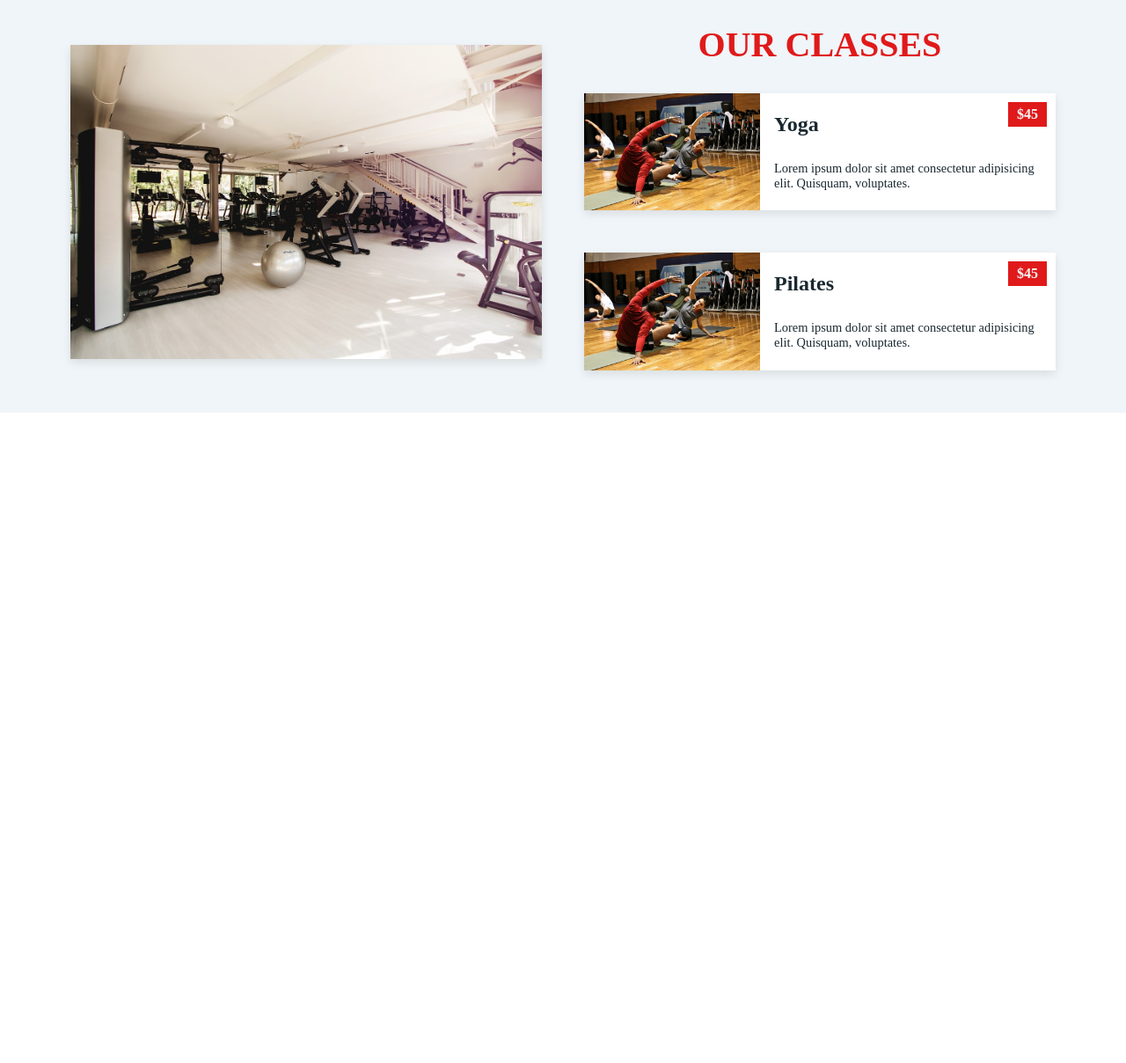
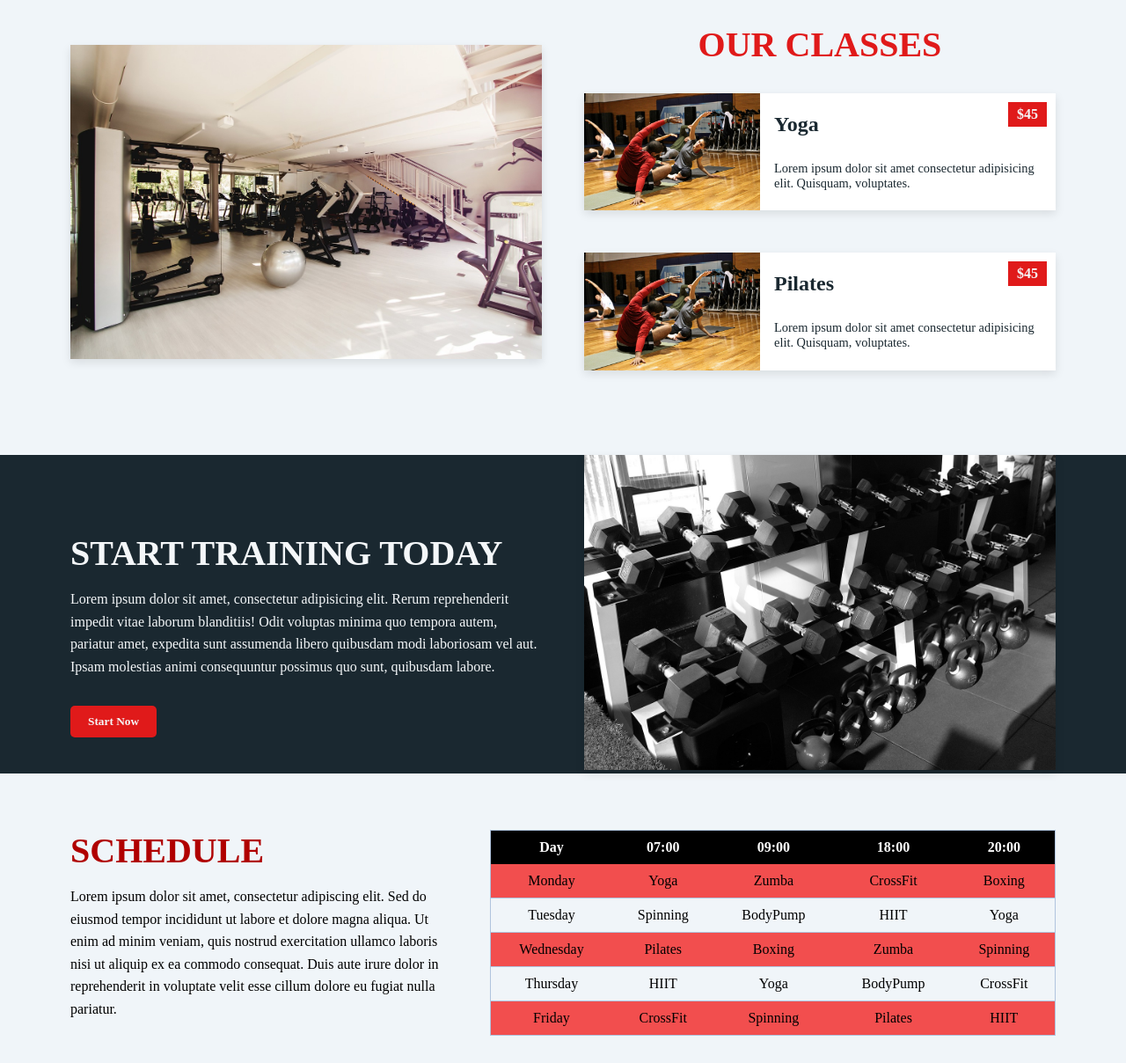
Before and after one commit to alejandrovt6/Webpages, a plain HTML site: page 03 Gym/index.html in a window 1280 px wide. Shown: the part 1894-3102 px from the top of the page at 88% size. Before the commit the page ends 2363 px from the top, so only its background shows below. Drawn offline with nearby package versions, Linux system fonts and the light colour scheme.

Commit message:
schedule

```diff
--- a/03 Gym/css/style.css
+++ b/03 Gym/css/style.css
@@ -368,6 +368,7 @@ CLASSES
     display: flex;
     align-items: flex-start;
     justify-content: space-between;
+    padding-bottom: 5rem;
 }
 
 .classes-img {
@@ -448,6 +449,131 @@ CLASSES
     font-size: 1rem;
 }
 
+/*******************************
+START NOW
+********************************/
+.start {
+    background: var(--text-dark);
+    display: flex;
+    align-items: center;
+    justify-content: space-between;
+    padding: 0 5rem;
+    gap: 3rem;
+}
+
+.start-content {
+    flex: 1;
+    display: flex;
+    flex-direction: column;
+    justify-content: left;
+}
+
+.start-title {
+    color: var(--text-light);
+    font-size: 2.5rem;
+    margin-bottom: 1rem;
+    text-align: left;
+}
+
+.start-text {
+    color: var(--text-light);
+    line-height: 1.6;
+    margin-bottom: 2rem;
+}
+
+.start-btn {
+    align-self: flex-start;
+    padding: 10px 20px;
+    background-color: var(--main);
+    color: var(--text-light);
+    border: none;
+    cursor: pointer;
+    transition: background-color 0.3s ease;
+}
+
+.start-btn:hover {
+    background-color: var(--main-dark);
+}
+
+.start-img {
+    flex: 1;
+}
+
+.start-img img {
+    width: 100%;
+    box-shadow: 0 4px 10px rgba(0, 0, 0, 0.1);
+}
+
+/*******************************
+SCHEDULE
+********************************/
+.schedule {
+    display: flex;
+    padding: 1rem 5rem;
+    gap: 3rem;
+    background: var(--bg);
+}
+
+.schedule-content {
+    flex: 1;
+}
+
+.schedule-title {
+    font-size: 2.5rem;
+    margin-bottom: 1rem;
+    text-align: left;
+}
+
+.schedule-text {
+    color: var(--bg-dark) !important;
+    line-height: 1.6;
+    margin-bottom: 2rem;
+}
+
+.schedule-image {
+    width: 100%;
+    box-shadow: 0 4px 10px rgba(0, 0, 0, 0.1);
+}
+
+.schedule-table {
+    flex: 1.5;
+    margin-top: 3rem;
+}
+
+table {
+    width: 100%;
+    border-collapse: collapse;
+    border: 1px solid var(--border);
+}
+
+th, td {
+    padding: 10px;
+    text-align: center;
+}
+
+th {
+    background-color: var(--bg-dark);
+    color: var(--bg-light);
+}
+
+tr:nth-child(odd) {
+    background-color: var(--main-light);
+}
+
+tr:nth-child(even) {
+    background-color: var(--bg);
+}
+
+tr {
+    border-bottom: 1px solid var(--border);
+}
+
+/* Quitar el borde de la última fila */
+tr:last-child {
+    border-bottom: none;
+}
+
+
 
 /*******************************
 RESPONSIVE
@@ -501,4 +627,9 @@ RESPONSIVE
         top: auto;
         bottom: 10px;
     }
+
+    .schedule {
+        flex-direction: column;
+        padding: 2rem 1rem;
+    }
 }
--- a/03 Gym/index.html
+++ b/03 Gym/index.html
@@ -146,6 +146,76 @@
                 </div>
             </div>
         </section>
+        <!-- START TODAY -->
+         <section class="start" id="start">
+            <div class="start-content">
+                <h1 class="start-title title">Start Training Today</h1>
+                <p class="start-text text">Lorem ipsum dolor sit amet, consectetur adipisicing elit. Rerum reprehenderit impedit vitae laborum blanditiis! Odit voluptas minima quo tempora autem, pariatur amet, expedita sunt assumenda libero quibusdam modi laboriosam vel aut. Ipsam molestias animi consequuntur possimus quo sunt, quibusdam labore.</p>
+                <button class="btn start-btn">Start Now</button>
+            </div>
+            <div class="start-img">
+                <img src="./img/instalations2.jpg" alt="start">
+            </div>
+         </section>
+         <!-- SCHEDULE -->
+         <section class="schedule" id="schedule">
+            <div class="schedule-content">
+                <h2 class="schedule-title title">schedule</h2>
+                <p class="schedule-text text">
+                    Lorem ipsum dolor sit amet, consectetur adipiscing elit. Sed do eiusmod tempor incididunt ut labore et dolore magna aliqua. Ut enim ad minim veniam, quis nostrud exercitation ullamco laboris nisi ut aliquip ex ea commodo consequat. Duis aute irure dolor in reprehenderit in voluptate velit esse cillum dolore eu fugiat nulla pariatur.
+                </p>
+            </div>
+            <div class="schedule-table">
+                <table>
+                    <thead>
+                        <tr>
+                            <th>Day</th>
+                            <th>07:00</th>
+                            <th>09:00</th>
+                            <th>18:00</th>
+                            <th>20:00</th>
+                        </tr>
+                    </thead>
+                    <tbody>
+                        <tr>
+                            <td>Monday</td>
+                            <td>Yoga</td>
+                            <td>Zumba</td>
+                            <td>CrossFit</td>
+                            <td>Boxing</td>
+                        </tr>
+                        <tr>
+                            <td>Tuesday</td>
+                            <td>Spinning</td>
+                            <td>BodyPump</td>
+                            <td>HIIT</td>
+                            <td>Yoga</td>
+                        </tr>
+                        <tr>
+                            <td>Wednesday</td>
+                            <td>Pilates</td>
+                            <td>Boxing</td>
+                            <td>Zumba</td>
+                            <td>Spinning</td>
+                        </tr>
+                        <tr>
+                            <td>Thursday</td>
+                            <td>HIIT</td>
+                            <td>Yoga</td>
+                            <td>BodyPump</td>
+                            <td>CrossFit</td>
+                        </tr>
+                        <tr>
+                            <td>Friday</td>
+                            <td>CrossFit</td>
+                            <td>Spinning</td>
+                            <td>Pilates</td>
+                            <td>HIIT</td>
+                        </tr>
+                    </tbody>
+                </table>
+            </div>
+        </section>
 
       <script src="./js/main.js"></script>
 </body>
```
